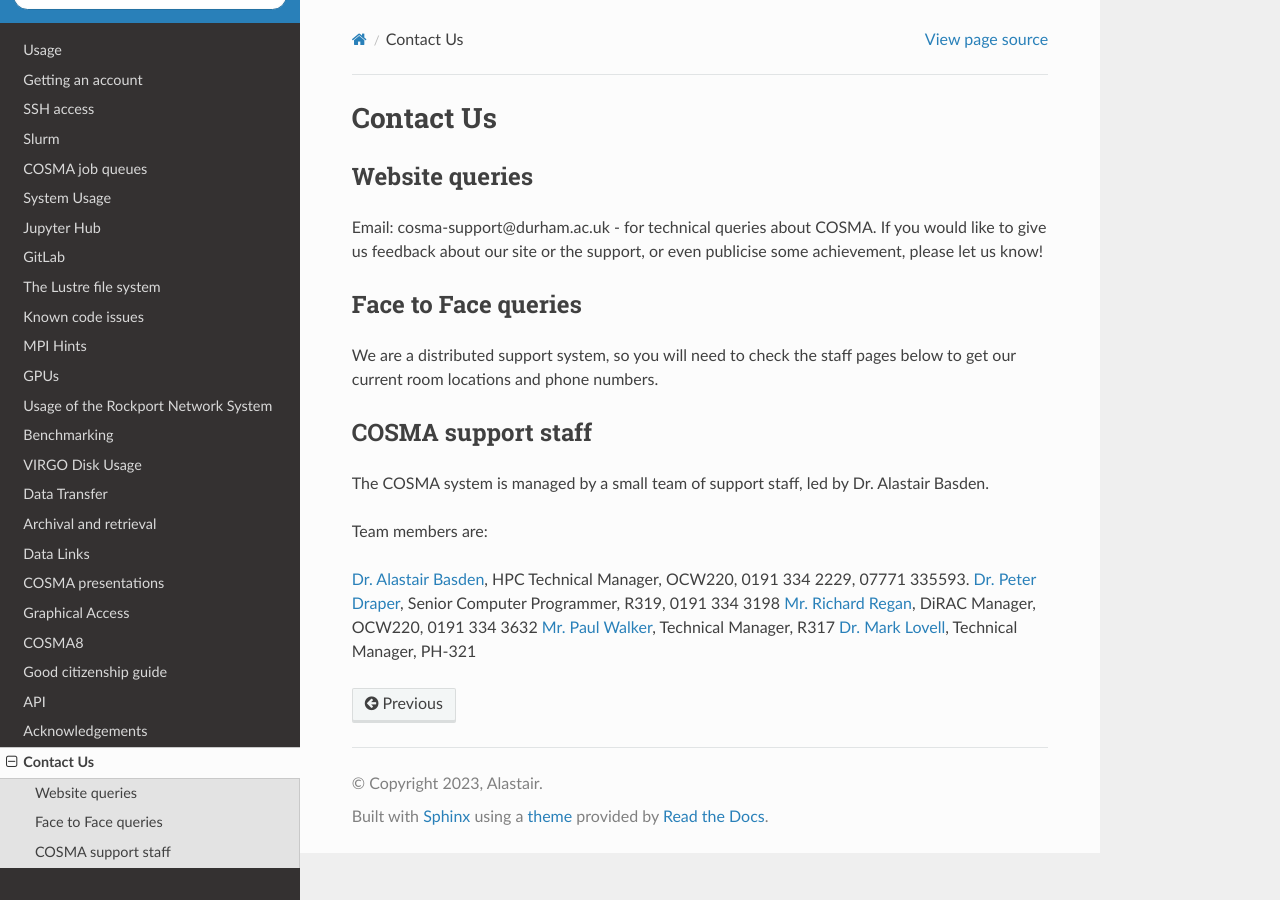
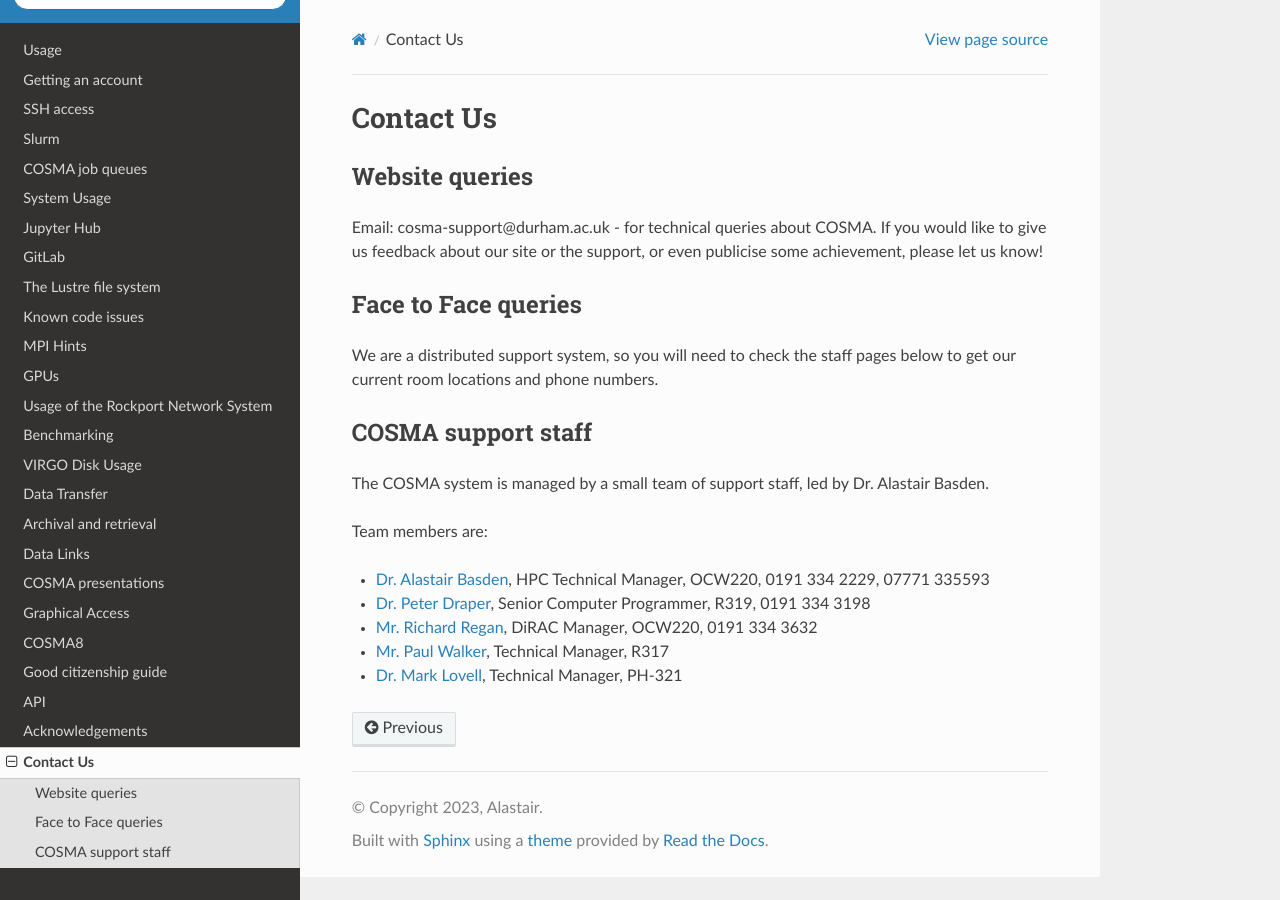
Before and after one commit to agb32/cosmadoc, a Sphinx documentation site: the page built from docs/source/contact.md, in a window 1280 px wide. Built offline with Sphinx 7.4.7 and the Read the Docs theme 2.0.0, drawn with Linux system fonts in a browser that asks for light colours; pages that are not in the unit, such as notebooks, are missing from menus.

Commit message:
fixed typo

```diff
--- a/docs/source/contact.md
+++ b/docs/source/contact.md
@@ -15,8 +15,8 @@ The COSMA system is managed by a small team of support staff, led by Dr. Alastai
 
 Team members are:
 
-[Dr. Alastair Basden](https://www.durham.ac.uk/staff/a-g-basden/), HPC Technical Manager, OCW220, 0191 334 2229, 07771 335593.
-[Dr. Peter Draper](https://www.durham.ac.uk/staff/p-w-draper/), Senior Computer Programmer, R319, 0191 334 3198
-[Mr. Richard Regan](https://www.durham.ac.uk/staff/richard-regan/), DiRAC Manager, OCW220, 0191 334 3632
-[Mr. Paul Walker](https://www.durham.ac.uk/staff/paul-a-walker/), Technical Manager, R317
-[Dr. Mark Lovell](https://www.durham.ac.uk/staff/m-r-lovell/), Technical Manager, PH-321
+- [Dr. Alastair Basden](https://www.durham.ac.uk/staff/a-g-basden/), HPC Technical Manager, OCW220, 0191 334 2229, 07771 335593
+- [Dr. Peter Draper](https://www.durham.ac.uk/staff/p-w-draper/), Senior Computer Programmer, R319, 0191 334 3198
+- [Mr. Richard Regan](https://www.durham.ac.uk/staff/richard-regan/), DiRAC Manager, OCW220, 0191 334 3632
+- [Mr. Paul Walker](https://www.durham.ac.uk/staff/paul-a-walker/), Technical Manager, R317
+- [Dr. Mark Lovell](https://www.durham.ac.uk/staff/m-r-lovell/), Technical Manager, PH-321
```
